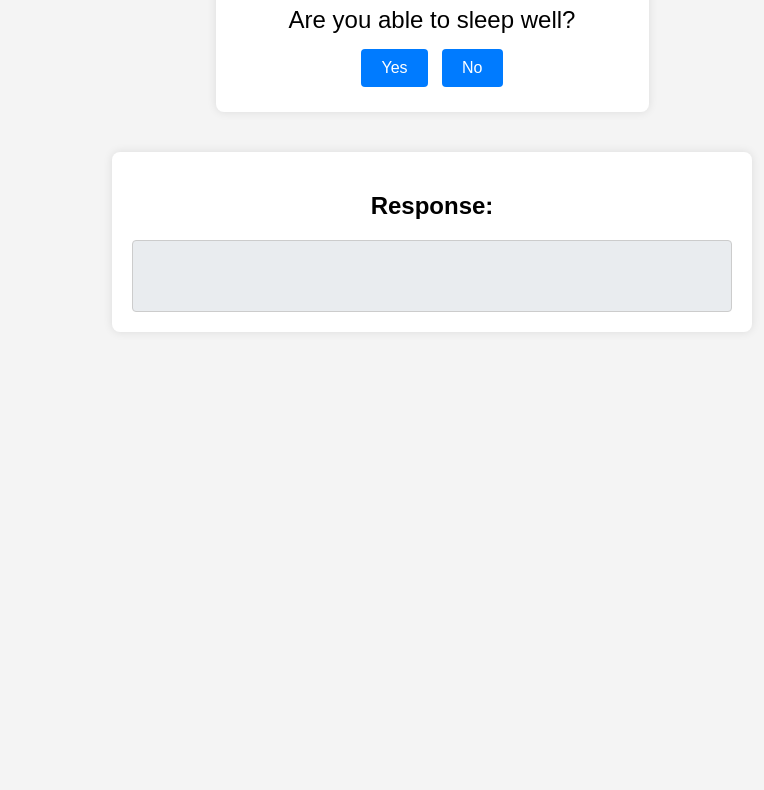
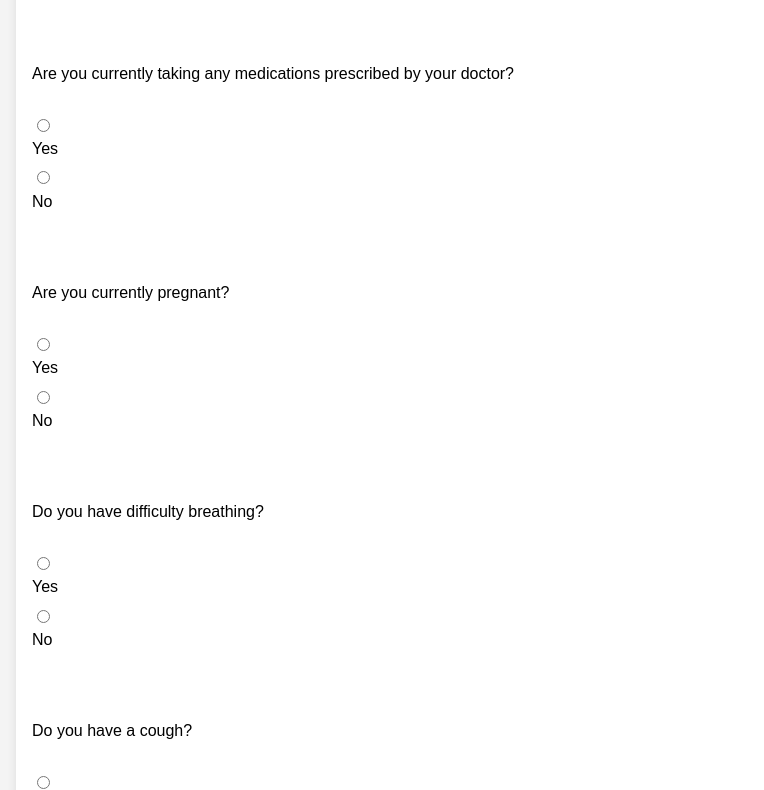
Before and after one commit to EngineerHamziey/smart_Drug_Prescription_System, a plain HTML site: page data/index.html in a window 1280 px wide. Shown: the part 313-1103 px from the top of the page, without its empty margins (208-972 px from the left). Before the commit the page ends 864 px from the top, so only its background shows below. Drawn offline with Linux system fonts and the light colour scheme.

Commit message:
form created for all questions and recommendations looking good

```diff
--- a/data/index.html
+++ b/data/index.html
@@ -7,95 +7,76 @@
   <style>
     body {
       font-family: Arial, sans-serif;
+      background-color: #f4f4f4;
       margin: 0;
       padding: 0;
-      display: flex;
-      flex-direction: column;
-      justify-content: center;
-      align-items: center;
-      min-height: 100vh;
-      background-color: #f4f4f4;
-      text-align: center;
-      padding: 2rem 1rem;
+      line-height: 1.4;
+    }
+
+    .heading {
+      margin: 2rem 0;
+    }
+
+    .container {
+      max-width: 50rem;
+      margin: 2rem auto;
+      padding: 1rem;
+      background: #fff;
+      border-radius: 0.5rem;
+      box-shadow: 0 0 10px rgba(0, 0, 0, 0.1);
     }
 
     h1 {
-      color: #333;
-      font-size: 2rem;
+      text-align: center;
+      margin-bottom: 1rem;
     }
 
-    #questionContainer {
-      background: #fff;
-      padding: 1.25rem;
-      border-radius: 0.5rem;
-      box-shadow: 0 0 0.625rem rgba(0,0,0,0.1);
-      margin-bottom: 1.25rem;
-      min-width: 20rem;
-      max-width: 37.5rem;
+    form div {
+      margin-bottom: 1rem;
     }
 
     label {
       display: block;
-      margin-bottom: 0.625rem;
-      font-size: 1.5rem;
+      margin-bottom: 0.5rem;
     }
 
-    .responseBtn {
-      padding: 0.625rem 1.25rem;
+    input[type="radio"] {
+      margin-right: 0.5rem;
+    }
+
+    #prescriptionResult {
+      margin-top: 1rem;
+      padding: 1rem;
+      background: #e0f7fa;
+      border-radius: 0.5rem;
+    }
+
+    button {
+      display: block;
+      width: 100%;
+      padding: 0.75rem;
+      background-color: #00796b;
+      color: #fff;
       border: none;
       border-radius: 0.25rem;
-      background-color: #007bff;
-      color: #fff;
+      cursor: pointer;
       font-size: 1rem;
-      cursor: pointer;
-      margin: 0.3125rem;
     }
 
-    .responseBtn:hover {
-      background-color: #0056b3;
+    button:hover {
+      background-color: #004d40;
     }
 
-    #statusMessage {
-      margin-top: 1.25rem;
-      font-size: 1.5rem;
-    }
-
-    #responseContainer {
-      background: #fff;
-      padding: 1.25rem;
-      border-radius: 0.5rem;
-      box-shadow: 0 0 0.625rem rgba(0,0,0,0.1);
-      margin-top: 1.25rem;
-      width: 100%;
-      max-width: 37.5rem;
-    }
-
-    #responses {
-      background: #e9ecef;
-      padding: 0.625rem;
-      border-radius: 0.25rem;
-      min-height: 3.125rem;
-      border: 0.0625rem solid #ccc;
-    }
   </style>
 </head>
 <body>
-  <div id="questionContainer">
-    <h1>Drug Prescription System</h1>
-    <div id="question">
-      <!-- Question will be injected here -->
-    </div>
-    <div id="buttons">
-      <button class="responseBtn" onclick="handleResponse('yes')">Yes</button>
-      <button class="responseBtn" onclick="handleResponse('no')">No</button>
-    </div>
-  </div>
-
-  <div id="responseContainer">
-    <h2>Response:</h2>
-    <div id="responses">
-      <!-- Responses will be injected here -->
-    </div>
+  <div class="container">
+    <h1 class="heading">SMART DRUG PRESCRIPTION SYSTEM</h1>
+    <form id="healthForm">
+      <!-- Questions will be added dynamically here -->
+    </form>
+    <div id="prescriptionResult"></div>
+    <button onclick="submitForm()">Submit</button>
   </div>
 
   <script>
@@ -108,34 +89,89 @@
       "Do you have headache",
       "Do you have a fever?",
       "Are you experiencing fatigue?",
-      "Are you experiencing any pain or discomfort?",
+      "Are you experiencing any pain or discomfort in your abdominal?",
       "How would you rate your overall energy level?",
       "Have you noticed any changes in your appetite?",
       "Are you experiencing nausea or vomiting?"
     ];
 
-    let currentQuestionIndex = 0;
+    const questionContainer = document.getElementById('healthForm');
 
-    function showQuestion() {
-      const questionElement = document.getElementById('question');
-      questionElement.innerHTML = `<label>${questions[currentQuestionIndex]}</label>`;
+    questions.forEach((question, index) => {
+      const div = document.createElement('div');
+      div.innerHTML = `
+        <label>${question}</label><br>
+        <input type="radio" id="q${index}yes" name="q${index}" value="yes">
+        <label for="q${index}yes">Yes</label>
+        <input type="radio" id="q${index}no" name="q${index}" value="no">
+        <label for="q${index}no">No</label>
+        <br><br>
+      `;
+      questionContainer.appendChild(div);
+    });
+
+    function getFormData() {
+      const formData = {};
+      questions.forEach((_, index) => {
+        formData[`q${index}`] = document.querySelector(`input[name="q${index}"]:checked`)?.value || 'no';
+      });
+      return formData;
     }
 
-    function handleResponse(answer) {
-      const responsesElement = document.getElementById('responses');
-      responsesElement.innerHTML += `<p>${questions[currentQuestionIndex]} Answered: ${answer}</p>`;
-
-      currentQuestionIndex++;
-      if (currentQuestionIndex < questions.length) {
-        showQuestion();
-      } else {
-        document.getElementById('question').innerHTML = '<label>Thank you for answering the questions.</label>';
-        document.getElementById('buttons').style.display = 'none';
-      }
+    function submitForm() {
+      const formData = getFormData();
+      const prescription = generatePrescription(formData);
+      document.getElementById('prescriptionResult').innerText = prescription;
     }
 
-    // Initialize the first question
-    showQuestion();
+    function generatePrescription(formData) {
+      let prescription = "Based on your responses, we recommend the following:";
+
+      // Check for all possible combinations of answers
+      if (formData['q0'] === 'yes') {
+        prescription += "\n- You might want to consider sleep improvement strategies.";
+      }
+      if (formData['q1'] === 'yes') {
+        prescription += "\n- Continue with your current medications.";
+      }
+      if (formData['q2'] === 'yes') {
+        prescription += "\n- Consult your doctor for any pregnancy-related medications.";
+      }
+      if (formData['q3'] === 'yes') {
+        prescription += "\n- Seek medical advice for difficulty in breathing.";
+      }
+      if (formData['q4'] === 'yes') {
+        prescription += "\n- Consult a healthcare professional for persistent cough.";
+      }
+      if (formData['q5'] === 'yes') {
+        prescription += "\n- You might need treatment for headache.";
+      }
+      if (formData['q6'] === 'yes') {
+        prescription += "\n- Consult a doctor for fever.";
+      }
+      if (formData['q7'] === 'yes') {
+        prescription += "\n- Discuss fatigue with a healthcare provider.";
+      }
+      if (formData['q8'] === 'yes') {
+        prescription += "\n- You may need an evaluation for abdominal pain or discomfort.";
+      }
+      if (formData['q9'] === 'yes') {
+        prescription += "\n- Consult a nutritionist or doctor for changes in appetite.";
+      }
+      if (formData['q10'] === 'yes') {
+        prescription += "\n- Seek medical attention for nausea or vomiting.";
+      }
+      if (formData['q11'] === 'yes') {
+        prescription += "\n- Consider a general health check-up based on your overall energy level.";
+      }
+
+      // Fallback message if no specific recommendations apply
+      if (prescription === "Based on your responses, we recommend the following:") {
+        prescription += "\nNo specific recommendations based on your responses.";
+      }
+
+  return prescription;
+}
   </script>
 </body>
 </html>
```
